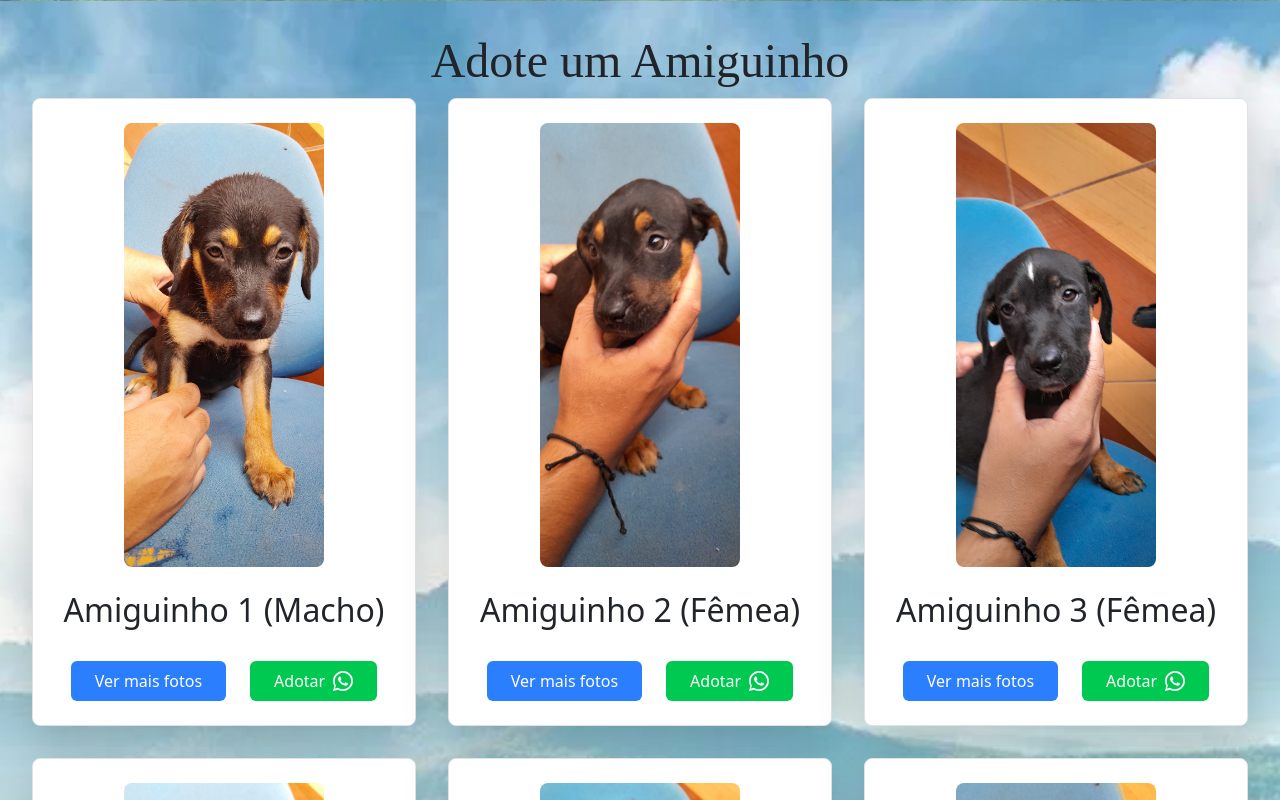
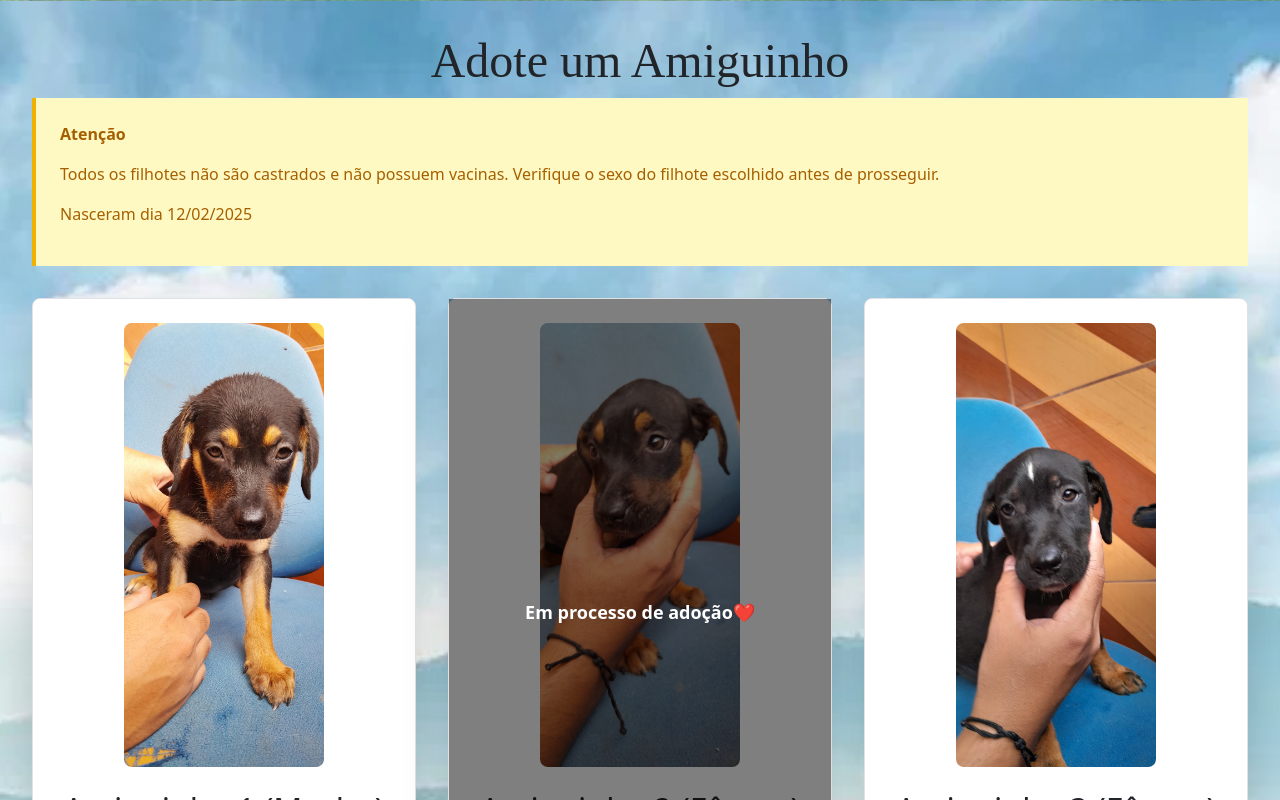
Before and after one commit to douglasmatosdev/adopt-dog, a Next.js app: page / in a window 1280 px wide. Shown: the top 800 px of the page. Built offline with nearby package versions, Linux system fonts and the light colour scheme; a web font is replaced by a local one.

Commit message:
mensagem

```diff
--- a/src/components/App.tsx
+++ b/src/components/App.tsx
@@ -5,48 +5,9 @@ import Image from "next/image";
 import Carousel from 'react-bootstrap/Carousel';
 import confetti from "canvas-confetti";
 import dynamic from "next/dynamic";
+import { dogs } from "@/utils/data";
 
 const BackToTopButton = dynamic(() => import('../components/BackToTopButton'), { ssr: false });
-
-const dogs: Dog[] = [
-	{
-		id: 1,
-		name: "Amiguinho 1 (Macho)",
-		mainImage: "/amiguinho-1/foto-5-macho-1.jpeg",
-		moreImages: ["/amiguinho-1/foto-1-macho-1.jpeg", "/amiguinho-1/foto-2-macho-1.jpeg", "/amiguinho-1/foto-3-macho-1.jpeg", "/amiguinho-1/foto-4-macho-1.jpeg", "/amiguinho-1/foto-5-macho-1.jpeg", "/amiguinho-1/foto-6-macho-1.jpeg"],
-	},
-	{
-		id: 2,
-		name: "Amiguinho 2 (Fêmea)",
-		mainImage: "/amiguinho-2/foto-1-femea-2.jpeg",
-		moreImages: ["/amiguinho-2/foto-1-femea-2.jpeg", "/amiguinho-2/foto-2-femea-2.jpeg", "/amiguinho-2/foto-3-femea-2.jpeg"],
-	},
-	{
-		id: 3,
-		name: "Amiguinho 3 (Fêmea)",
-		mainImage: "/amiguinho-3/foto-3-femea-3.jpeg",
-		moreImages: ["/amiguinho-3/foto-1-femea-3.jpeg", "/amiguinho-3/foto-2-femea-3.jpeg", "/amiguinho-3/foto-3-femea-3.jpeg"],
-	},
-	{
-		id: 4,
-		name: "Amiguinho 4 (Macho)",
-		mainImage: "/amiguinho-4/foto-2-macho-4.jpeg",
-		moreImages: ["/amiguinho-4/foto-2-macho-4.jpeg", "/amiguinho-4/foto-1-macho-4.jpeg"],
-	},
-	{
-		id: 5,
-		name: "Amiguinho 5 (Macho)",
-		mainImage: "/amiguinho-5/foto-2-macho-5.jpeg",
-		moreImages: ["/amiguinho-5/foto-1-macho-5.jpeg", "/amiguinho-5/foto-2-macho-5.jpeg", "/amiguinho-5/foto-3-macho-5.jpeg", "/amiguinho-5/foto-4-macho-5.jpeg"],
-	},
-	{
-		id: 6,
-		name: "Amiguinho 6 (Macho)",
-		mainImage: "/amiguinho-6/foto-4-macho-6.jpeg",
-		moreImages: ["/amiguinho-6/foto-1-macho-6.jpeg", "/amiguinho-6/foto-2-macho-6.jpeg", "/amiguinho-6/foto-3-macho-6.jpeg", "/amiguinho-6/foto-4-macho-6.jpeg"],
-	},
-];
-
 
 export default function App() {
 	const [selectedDog, setSelectedDog] = useState<Dog>({} as Dog);
@@ -59,7 +20,7 @@ export default function App() {
 		});
 
 		setTimeout(() => {
-			const message = `Quero adotar este amiguinho : ${dog.name}`;
+			const message = `Quero adotar este amiguinho : ${dog.name}.\n\nATENÇÃO\nEstou ciente de que:\n- Todos os filhotes não são castrados;\n- Não possuem vacinas;\n- O sexo escolhido é ${dog.gender === 'male' ? 'MACHO' : 'FÊMEA'}.\n\n Informe seu nome e endereço que iremos entregar.`;
 			const url = `https://wa.me/5521994642132?text=${encodeURIComponent(
 				message
 			)}`;
@@ -86,12 +47,22 @@ export default function App() {
 				>
 					Adote um Amiguinho
 				</h1>
+				<div className="bg-yellow-100 border-l-4 border-yellow-500 text-yellow-700 p-4 mb-8" role="alert">
+					<p className="font-bold">Atenção</p>
+					<p>Todos os filhotes não são castrados e não possuem vacinas. Verifique o sexo do filhote escolhido antes de prosseguir.</p>
+					<p>Nasceram dia 12/02/2025</p>
+				</div>
 				<div className="grid grid-cols-1 sm:grid-cols-2 lg:grid-cols-3 gap-8">
 					{dogs.map((dog) => (
 						<div
 							key={dog.id}
-							className="border rounded-lg shadow-lg p-4 flex flex-col items-center bg-white"
+							className="relative border rounded-lg shadow-lg p-4 flex flex-col items-center bg-white"
 						>
+							{dog.status === 'pending' && (
+								<div className="absolute inset-0 bg-black bg-opacity-50 flex items-center justify-center z-10">
+									<span className="text-white font-bold text-lg">Em processo de adoção❤️</span>
+								</div>
+							)}
 							<Image
 								src={dog.mainImage}
 								alt={dog.name}
@@ -102,14 +73,18 @@ export default function App() {
 							<h2 className="text-lg font-semibold mt-4">{dog.name}</h2>
 							<div className="flex gap-4 mt-4">
 								<button
-									className="bg-blue-500 text-white px-4 py-2 rounded"
-									onClick={() => setSelectedDog(dog)}
+									className={`px-4 py-2 rounded ${dog.status === 'pending' ? 'bg-gray-400 text-gray-700 cursor-not-allowed' : 'bg-blue-500 text-white'
+										}`}
+									onClick={() => dog.status !== 'pending' && setSelectedDog(dog)}
+									disabled={dog.status === 'pending'}
 								>
 									Ver mais fotos
 								</button>
 								<button
-									className="bg-green-500 text-white px-4 py-2 rounded flex items-center gap-2"
-									onClick={() => handleAdopt(dog)}
+									className={`px-4 py-2 rounded flex items-center gap-2 ${dog.status === 'pending' ? 'bg-gray-400 text-gray-700 cursor-not-allowed' : 'bg-green-500 text-white'
+										}`}
+									onClick={() => dog.status !== 'pending' && handleAdopt(dog)}
+									disabled={dog.status === 'pending'}
 								>
 									Adotar
 									<svg
--- a/src/types/index.d.ts
+++ b/src/types/index.d.ts
@@ -1,6 +1,10 @@
+declare type DogStatus = 'available' | 'pending' | 'adopted';
+
 declare type Dog = {
   id: number;
   name: string;
   mainImage: string;
   moreImages: string[];
+  status: DogStatus;
+  gender: 'male' | 'female'
 };
--- /dev/null
+++ b/src/utils/data.ts
@@ -0,0 +1,50 @@
+export const dogs: Dog[] = [
+	{
+		id: 1,
+		name: "Amiguinho 1 (Macho)",
+		mainImage: "/amiguinho-1/foto-5-macho-1.jpeg",
+		moreImages: ["/amiguinho-1/foto-1-macho-1.jpeg", "/amiguinho-1/foto-2-macho-1.jpeg", "/amiguinho-1/foto-3-macho-1.jpeg", "/amiguinho-1/foto-4-macho-1.jpeg", "/amiguinho-1/foto-5-macho-1.jpeg", "/amiguinho-1/foto-6-macho-1.jpeg"],
+		status: 'available',
+		gender: 'male'
+	},
+	{
+		id: 2,
+		name: "Amiguinho 2 (Fêmea)",
+		mainImage: "/amiguinho-2/foto-1-femea-2.jpeg",
+		moreImages: ["/amiguinho-2/foto-1-femea-2.jpeg", "/amiguinho-2/foto-2-femea-2.jpeg", "/amiguinho-2/foto-3-femea-2.jpeg"],
+		status: 'pending',
+		gender: 'female'
+	},
+	{
+		id: 3,
+		name: "Amiguinho 3 (Fêmea)",
+		mainImage: "/amiguinho-3/foto-3-femea-3.jpeg",
+		moreImages: ["/amiguinho-3/foto-1-femea-3.jpeg", "/amiguinho-3/foto-2-femea-3.jpeg", "/amiguinho-3/foto-3-femea-3.jpeg"],
+		status: 'available',
+		gender: 'female'
+	},
+	{
+		id: 4,
+		name: "Amiguinho 4 (Macho)",
+		mainImage: "/amiguinho-4/foto-2-macho-4.jpeg",
+		moreImages: ["/amiguinho-4/foto-2-macho-4.jpeg", "/amiguinho-4/foto-1-macho-4.jpeg"],
+		status: 'available',
+		gender: 'male'
+	},
+	{
+		id: 5,
+		name: "Amiguinho 5 (Macho)",
+		mainImage: "/amiguinho-5/foto-2-macho-5.jpeg",
+		moreImages: ["/amiguinho-5/foto-1-macho-5.jpeg", "/amiguinho-5/foto-2-macho-5.jpeg", "/amiguinho-5/foto-3-macho-5.jpeg", "/amiguinho-5/foto-4-macho-5.jpeg"],
+		status: 'available',
+		gender: 'male'
+	},
+	{
+		id: 6,
+		name: "Amiguinho 6 (Macho)",
+		mainImage: "/amiguinho-6/foto-4-macho-6.jpeg",
+		moreImages: ["/amiguinho-6/foto-1-macho-6.jpeg", "/amiguinho-6/foto-2-macho-6.jpeg", "/amiguinho-6/foto-3-macho-6.jpeg", "/amiguinho-6/foto-4-macho-6.jpeg"],
+		status: 'available',
+		gender: 'male'
+	},
+];
```
Also changed, not shown: 2 other files (tests, documents, lock files or other folders).
